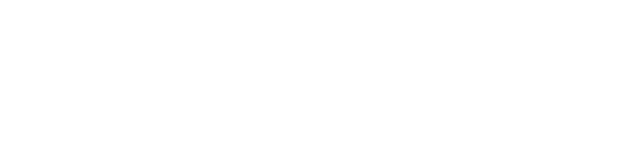
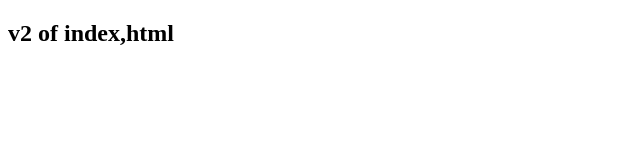
Before and after one commit to jayesh-devv/myrepo, a plain HTML site: page index.html in a window 1280 px wide. Shown: the whole page, without its empty margins (0-640 px from the left). Drawn offline with Linux system fonts and the light colour scheme.

Commit message:
this is v2 of index.html

```diff
--- a/index.html
+++ b/index.html
@@ -6,6 +6,6 @@
     <title>Document</title>
 </head>
 <body>
-
+    <h2>v2 of index,html</h2>
 </body>
 </html>
```
